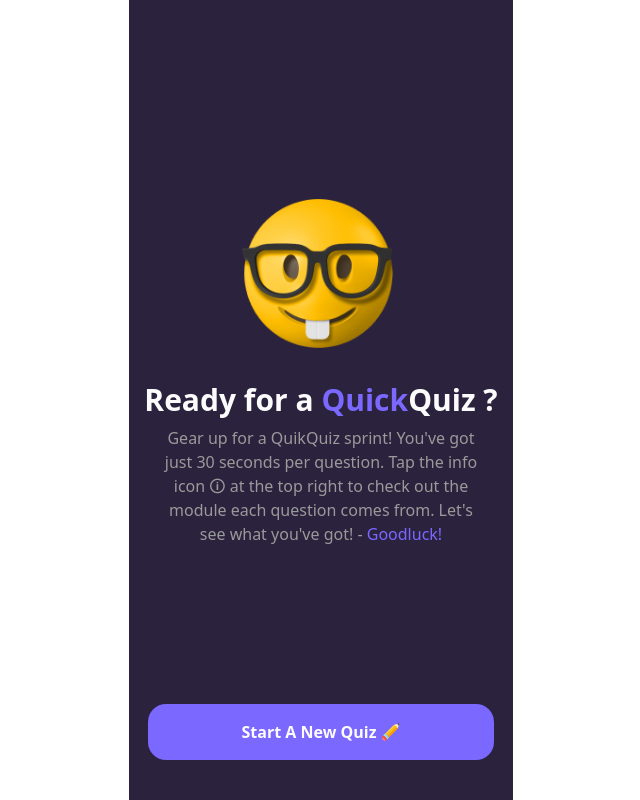
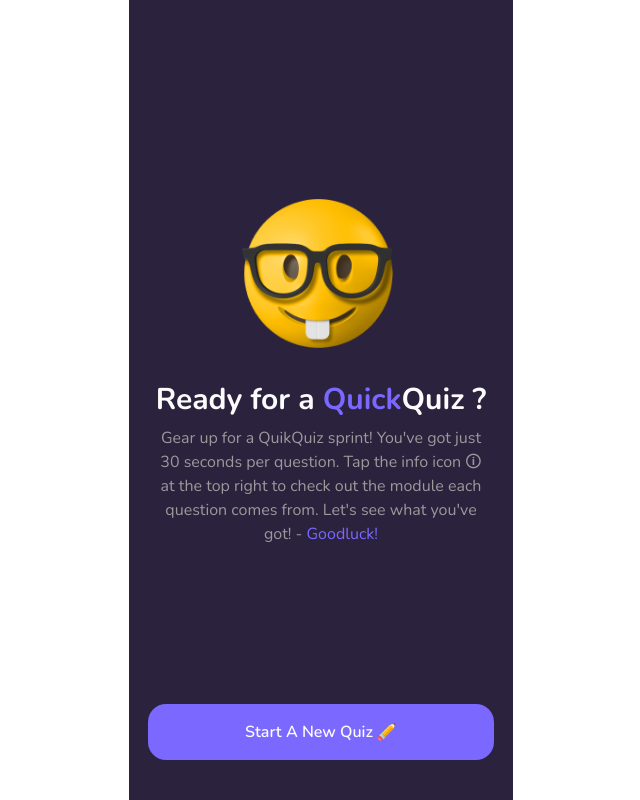
Before and after one commit to abinandhan2003/terv_app, a React (Create React App) app: page / in a window 1280 px wide. Shown: the whole page, without its empty margins (319-959 px from the left). Built offline with nearby package versions, Linux system fonts and the light colour scheme.

Commit message:
sadasdas

```diff
--- a/src/Layout/Layout.css
+++ b/src/Layout/Layout.css
@@ -0,0 +1,7 @@
+@import url('https://fonts.googleapis.com/css2?family=Nunito:ital,wght@0,200..1000;1,200..1000&display=swap');
+
+#google-font {
+    font-family: "Nunito", serif;
+    font-optical-sizing: auto;
+    font-style: normal;
+  }
--- a/src/Layout/Layout.jsx
+++ b/src/Layout/Layout.jsx
@@ -4,7 +4,7 @@ import './Layout.css'
 
 function Layout() {
   return (
-    <div className='w-full flex justify-center items-center'>
+    <div id='google-font' className='w-full flex justify-center items-center'>
       <div className='w-full md:w-96 h-[95vh] md:h-[100vh] bg-[#2B223E] text-[#FCFCFC] py-10'>
 
         <Outlet />
```
